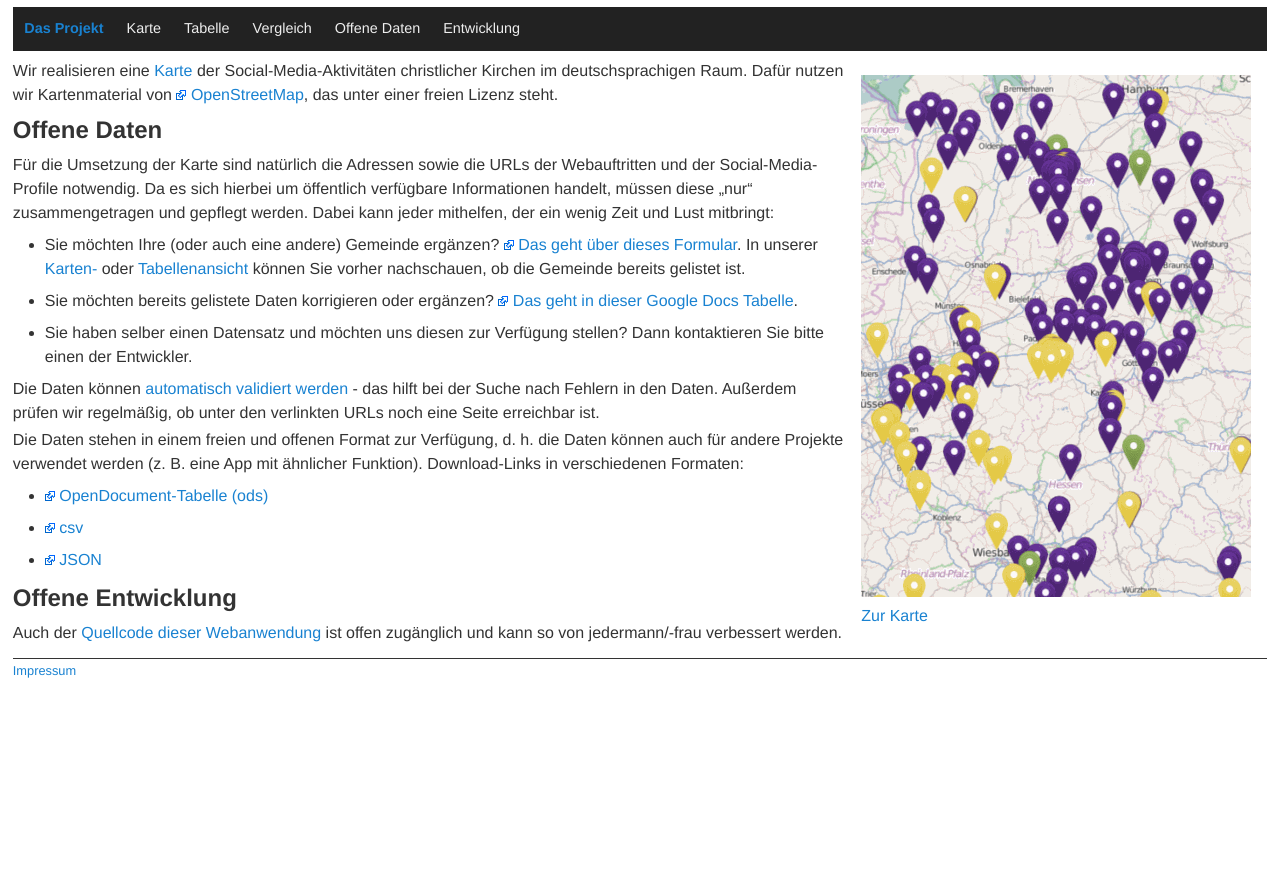
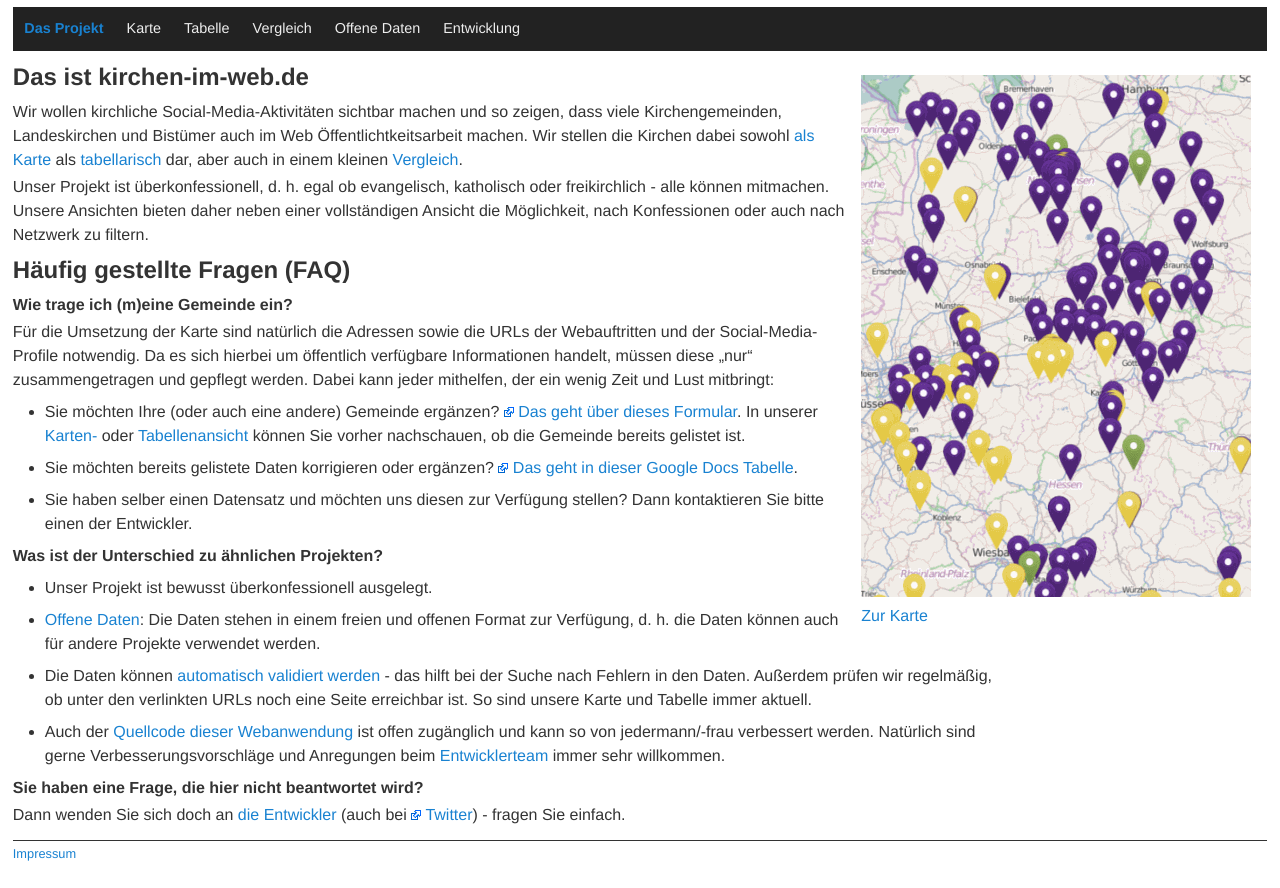
Before and after one commit to empeiria/churchweb, a PHP site: page / in a window 1280 px wide. Shown: the part 75-963 px from the top of the page. Before the commit the page ends 753 px from the top, so only its background shows below. Run offline with PHP 8.4, Linux system fonts and the light colour scheme.

Commit message:
Texte überarbeitet
Texte überarbeitet, bes. Startseite

```diff
--- a/css/style.css
+++ b/css/style.css
@@ -6,6 +6,7 @@ h2{font-size:1.5em;}
 h3{font-size:1em;}
 h1,h2,h3,p{margin:.2em 0;}
 li{margin:.5em 2em;}
+h1,h2,h3,p,li{max-width:60em;}
 figure{margin:1em;float:right;}
 img{border:0;}
 a{color:#1982d1;text-decoration:none;}
--- a/index.html
+++ b/index.html
@@ -27,11 +27,17 @@
 			<figcaption><a href="karte/">Zur Karte</a></figcaption>
 		</figure>
 		<section>
-			<p>Wir realisieren eine <a href="/karte">Karte</a> der Social-Media-Aktivitäten christlicher Kirchen im deutschsprachigen Raum. Dafür nutzen wir Kartenmaterial von <a href="https://www.openstreetmap.org">OpenStreetMap</a>, das unter einer freien Lizenz steht.</p>
+			<h2>Das ist kirchen-im-web.de</h2>
+			<p>Wir wollen kirchliche Social-Media-Aktivitäten sichtbar machen und so zeigen, dass viele Kirchengemeinden, Landeskirchen und Bistümer auch im Web Öffentlichtkeitsarbeit machen.
+			 	Wir stellen die Kirchen dabei sowohl <a href="karte/">als Karte</a> als <a href="tabelle/">tabellarisch</a> dar, aber auch in einem kleinen <a href="vergleich/">Vergleich</a>.</p>
+			<p>Unser Projekt ist überkonfessionell, d. h. egal ob evangelisch, katholisch oder freikirchlich - alle können mitmachen.
+				Unsere Ansichten bieten daher neben einer vollständigen Ansicht die Möglichkeit, nach Konfessionen oder auch nach Netzwerk zu filtern.</p>
 		</section>
 
-		<section>
-			<h2>Offene Daten</h2>
+		<section id="faq">
+			<h2>Häufig gestellte Fragen (FAQ)</h2>
+
+			<h3>Wie trage ich (m)eine Gemeinde ein?</h3>
 			<p>Für die Umsetzung der Karte sind natürlich die Adressen sowie die URLs der Webauftritten und der Social-Media-Profile notwendig. Da es sich hierbei um öffentlich verfügbare Informationen handelt, müssen diese „nur“ zusammengetragen und gepflegt werden. Dabei kann jeder mithelfen, der ein wenig Zeit und Lust mitbringt:</p>
 			<ul>
 				<li>Sie möchten Ihre (oder auch eine andere) Gemeinde ergänzen? <a href="https://docs.google.com/forms/d/1364JigiaC71J4AZXM52jatkfwFEgryxBW7N6eBOnExM/viewform">Das geht über dieses Formular</a>.
@@ -39,18 +45,22 @@
 				<li>Sie möchten bereits gelistete Daten korrigieren oder ergänzen? <a href="https://docs.google.com/spreadsheets/d/12d-puCj61KmcHssXTV7hRUXaZacoVP6EXupo07eHfoM/">Das geht in dieser Google Docs Tabelle</a>.</li>
 				<li>Sie haben selber einen Datensatz und möchten uns diesen zur Verfügung stellen? Dann kontaktieren Sie bitte einen der Entwickler.</li>
 			</ul>
-			<p>Die Daten können <a href="validierung/">automatisch validiert werden</a> - das hilft bei der Suche nach Fehlern in den Daten. Außerdem prüfen wir regelmäßig, ob unter den verlinkten URLs noch eine Seite erreichbar ist.</p>
-			<p>Die Daten stehen in einem freien und offenen Format zur Verfügung, d. h. die Daten können auch für andere Projekte verwendet werden (z. B. eine App mit ähnlicher Funktion). Download-Links in verschiedenen Formaten:</p>
+			<p></p>
+
+			<h3>Was ist der Unterschied zu ähnlichen Projekten?</h3>
 			<ul>
-				<li><a href="https://docs.google.com/spreadsheets/d/12d-puCj61KmcHssXTV7hRUXaZacoVP6EXupo07eHfoM/export?format=ods&amp;id=12d-puCj61KmcHssXTV7hRUXaZacoVP6EXupo07eHfoM">OpenDocument-Tabelle (ods)</a></li>
-				<li><a href="https://docs.google.com/spreadsheets/d/12d-puCj61KmcHssXTV7hRUXaZacoVP6EXupo07eHfoM/export?format=csv&amp;id=12d-puCj61KmcHssXTV7hRUXaZacoVP6EXupo07eHfoM&amp;gid=683654467">csv</a></li>
-				<li><a href="https://spreadsheets.google.com/feeds/list/12d-puCj61KmcHssXTV7hRUXaZacoVP6EXupo07eHfoM/obb1315/public/values?alt=json">JSON</a></li>
+				<li>Unser Projekt ist bewusst überkonfessionell ausgelegt.</li>
+				<li><a href="validierung/#download">Offene Daten</a>: Die Daten stehen in einem freien und offenen Format zur Verfügung,
+					d. h. die Daten können auch für andere Projekte verwendet werden.</li>
+				<li>Die Daten können <a href="validierung/">automatisch validiert werden</a> - das hilft bei der Suche nach Fehlern in den Daten.
+					Außerdem prüfen wir regelmäßig, ob unter den verlinkten URLs noch eine Seite erreichbar ist.
+					So sind unsere Karte und Tabelle immer aktuell.</li>
+				<li>Auch der <a href="entwicklung/">Quellcode dieser Webanwendung</a> ist offen zugänglich und kann so von jedermann/-frau verbessert werden.
+					Natürlich sind gerne Verbesserungsvorschläge und Anregungen beim <a href="impressum.html">Entwicklerteam</a> immer sehr willkommen.</li>
 			</ul>
-		</section>
 
-		<section>
-			<h2>Offene Entwicklung</h2>
-			<p>Auch der <a href="entwicklung/">Quellcode dieser Webanwendung</a> ist offen zugänglich und kann so von jedermann/-frau verbessert werden.</p>
+			<h3>Sie haben eine Frage, die hier nicht beantwortet wird?</h3>
+			<p>Dann wenden Sie sich doch an <a href="impressum.html">die Entwickler</a> (auch bei <a href="https://twitter.com/kirchenimweb/">Twitter</a>) - fragen Sie einfach.</p>
 		</section>
 	</main>
 	<footer>
--- a/tabelle/index.php
+++ b/tabelle/index.php
@@ -46,7 +46,7 @@
 			<thead>
 				<tr>
 					<th>Name</th><th>Konfession</th><th>Landeskirche / Bistum </th><th>Straße und Hausnummer</th><th>PLZ</th><th>Ort</th><th>Land</th>
-					<th>Webseite</th><th>Facebook</th><th>Google</th><th>Twitter</th><th>YouTube</th>
+					<th>Webseite</th><th>Facebook</th><th>Google+</th><th>Twitter</th><th>YouTube</th>
 				</tr>
 			</thead>
 			<tbody>
```
Also changed, not shown: entwicklung/index.html (+5 -5 lines), validierung/index.php (+28 -6 lines), vergleich/update.php (+5 -2 lines).
